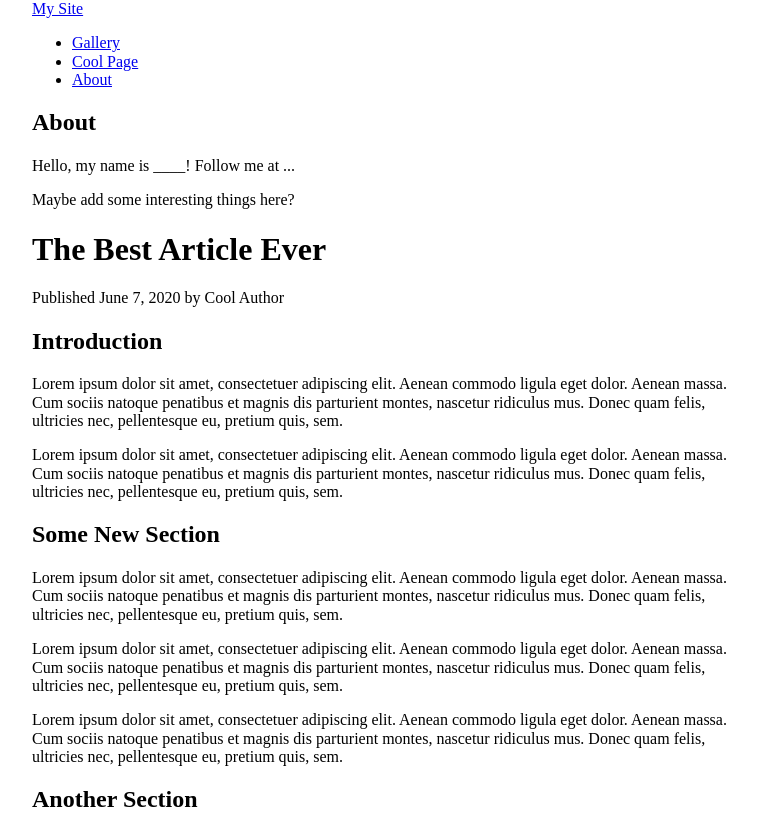
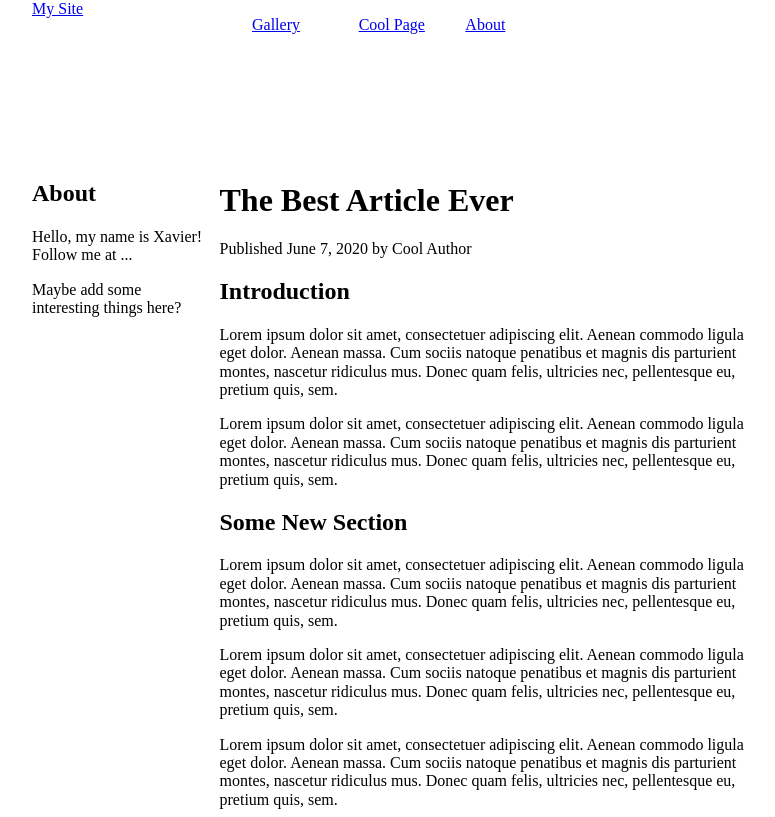
Before and after one commit to xramirez/exercises-html-layout-i, a plain HTML site: page site/index.html in a window 1280 px wide. Shown: the top 817 px of the page, without its empty margins (248-1023 px from the left). Drawn offline with Linux system fonts and the light colour scheme.

Commit message:
adjusting files

```diff
--- a/site/index.html
+++ b/site/index.html
@@ -19,7 +19,6 @@
     <title>Homepage</title>
   </head>
   <body>
-    <div class="container">
     <header id="page-header">
       <a class="site-title" href="index.html">My Site</a>
 
@@ -37,10 +36,11 @@
         </ul>
       </nav>
     </header>
+    <div class="container">
 
       <aside class="sidebar">
         <h2>About</h2>
-        <p>Hello, my name is ____! Follow me at ...</p>
+        <p>Hello, my name is Xavier! Follow me at ...</p>
         <p>Maybe add some interesting things here?</p>
       </aside>
 
--- a/site/stylesheets/main.css
+++ b/site/stylesheets/main.css
@@ -1,4 +1,48 @@
+* {
+  box-sizing: border-box;
+}
+
 .container {
   margin: 0 auto 0 auto;
   max-width: 720px;
+  display : grid;
+  grid-template-areas:
+  "header header"
+  "sidebar content"
+  "footer footer";
+  gap : 10px;
+  grid-template-columns: 1fr 3fr;
+  grid-auto-rows : minmax(100px, auto);
 }
+
+#page-header {
+  display : grid;
+  grid-template-columns: 25% 50%;
+  grid-row: 1;
+  width : 100%;
+  max-width : 720px;
+  margin : 0 auto;
+}
+#page-header ul {
+  display : grid;
+  grid-template-columns: repeat(3, 1fr);
+}
+#page-header ul li {
+  display : inline-block;
+}
+
+.container aside {
+  grid-column: 1;
+  grid-row : 2;
+}
+
+.container main {
+  grid-column: 2;
+  grid-row : 2
+}
+
+.container footer {
+  grid-column : 1 / 3;
+  grid-row : 3;
+  text-align: center;
+}
```
Lines whose indentation alone changed are shown as unchanged.
